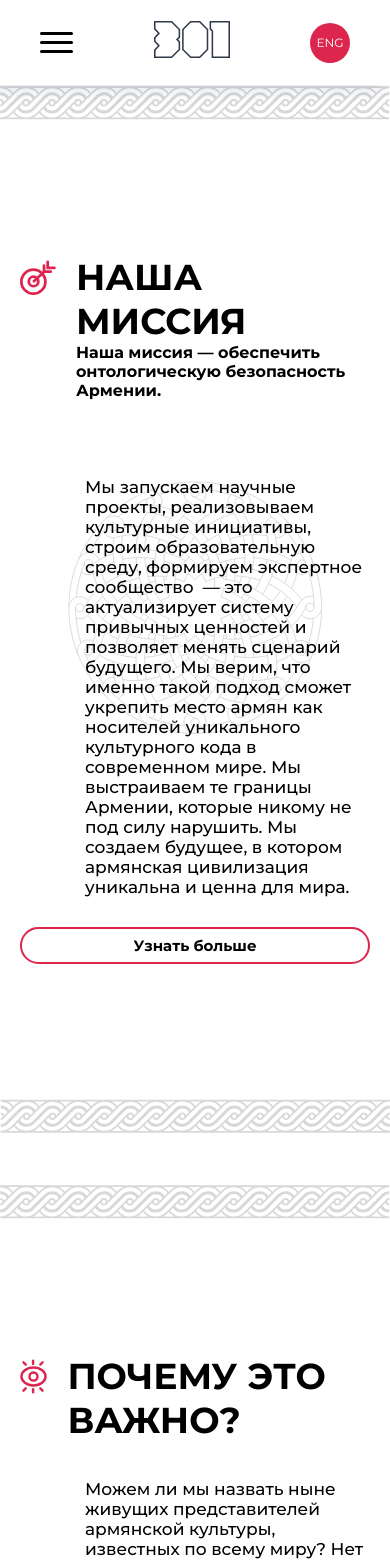
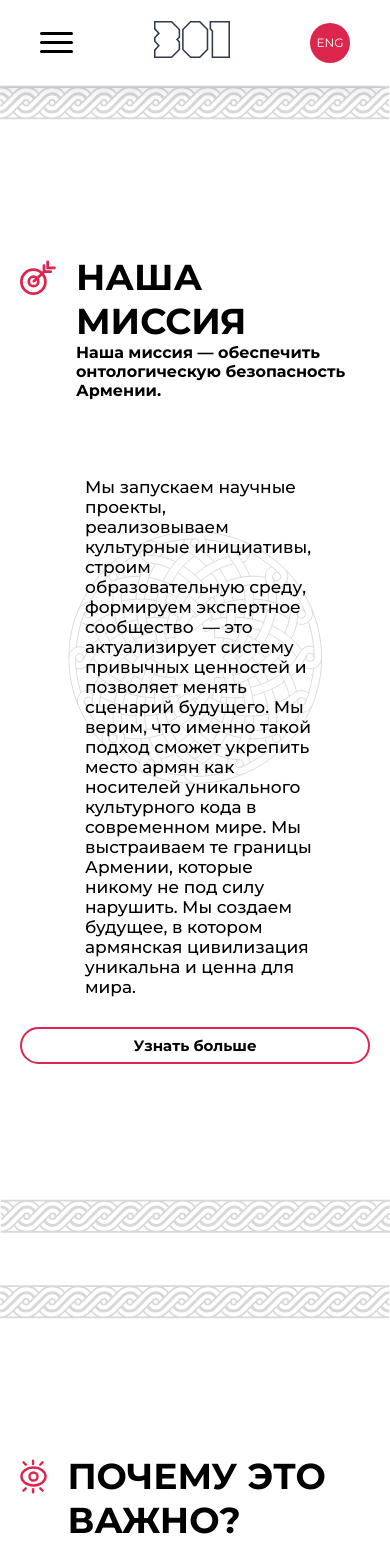
Before and after one commit to tamsargsyan/301-a, a React (Create React App) app: page / in a window 390 px wide. Shown: the top 1561 px of the page. Built offline with nearby package versions, Linux system fonts and the light colour scheme.

Commit message:
fix some sizes

```diff
--- a/src/components/Header/index.css
+++ b/src/components/Header/index.css
@@ -119,6 +119,7 @@
   .inner {
     font-size: 17px;
     padding-left: 65px;
+    width: 75vw;
   }
   .header {
     font-size: 18px;
--- a/src/pages/Ecosystem/index.css
+++ b/src/pages/Ecosystem/index.css
@@ -62,4 +62,7 @@
     width: 28vw;
     height: 80px;
   }
+  .ecosystemInner .inner {
+    width: 100%;
+  }
 }
```
